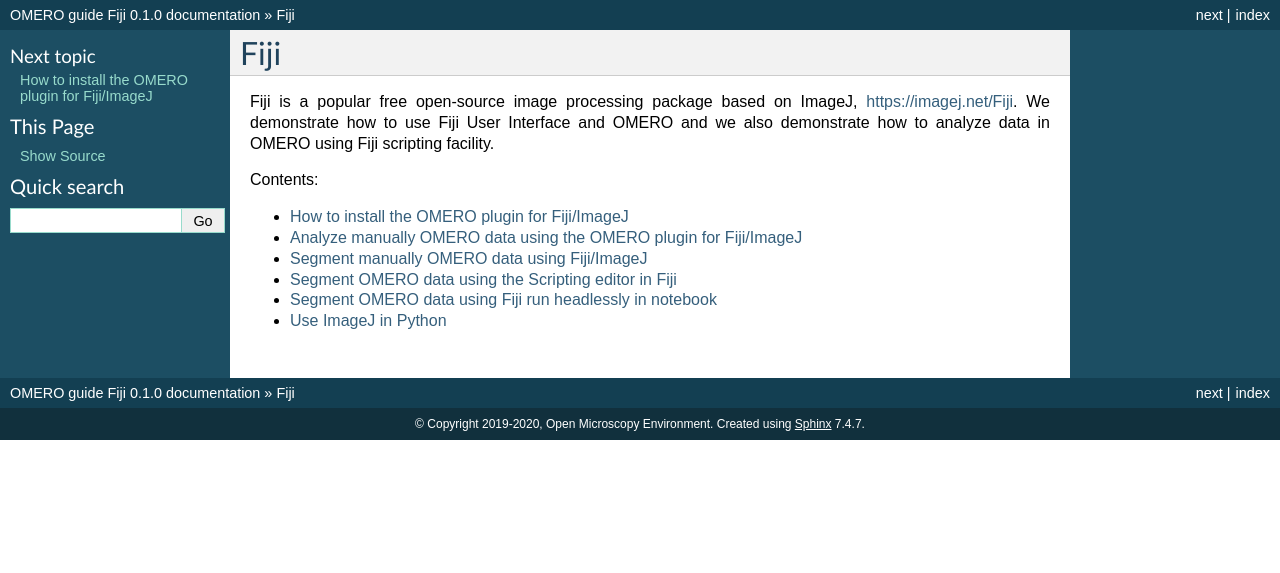
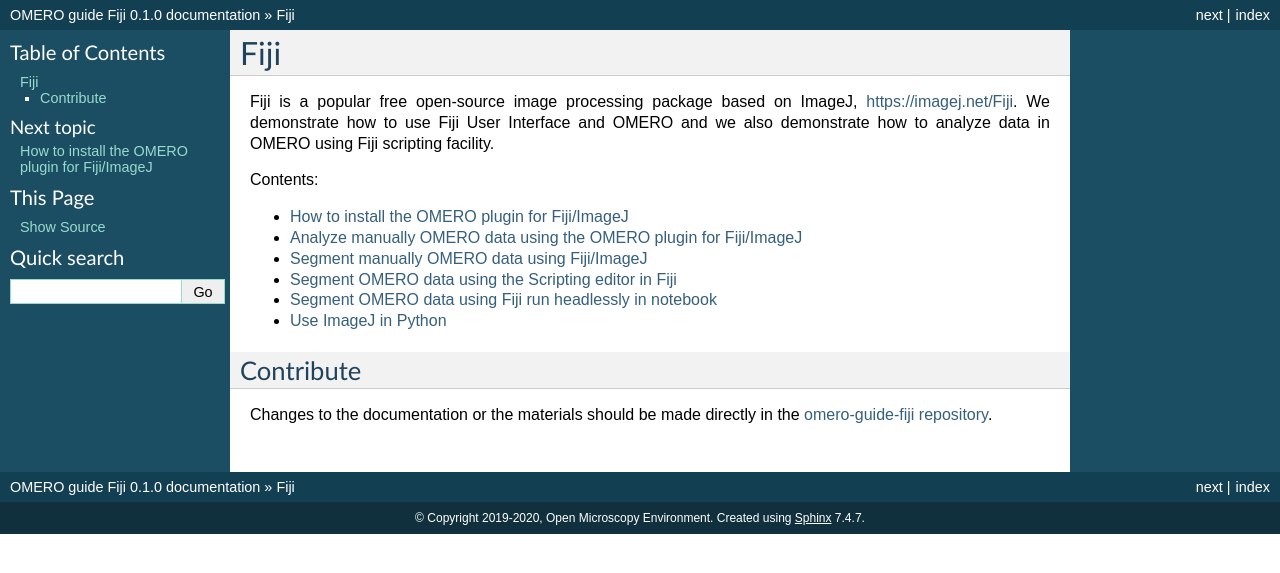
Before and after one commit to ome/omero-guide-fiji, a Sphinx documentation site: the page built from docs/index.rst, in a window 1280 px wide. Shown: the top 573 px of the page. Built offline with Sphinx 7.4.7, drawn with Linux system fonts in a browser that asks for light colours.

Commit message:
add contribute section

```diff
--- a/docs/index.rst
+++ b/docs/index.rst
@@ -14,3 +14,8 @@
    threshold_scripting
    headless_notebook
    imagej_python
+
+Contribute
+----------
+
+Changes to the documentation or the materials should be made directly in the `omero-guide-fiji repository <https://github.com/ome/omero-guide-fiji>`_.
```
